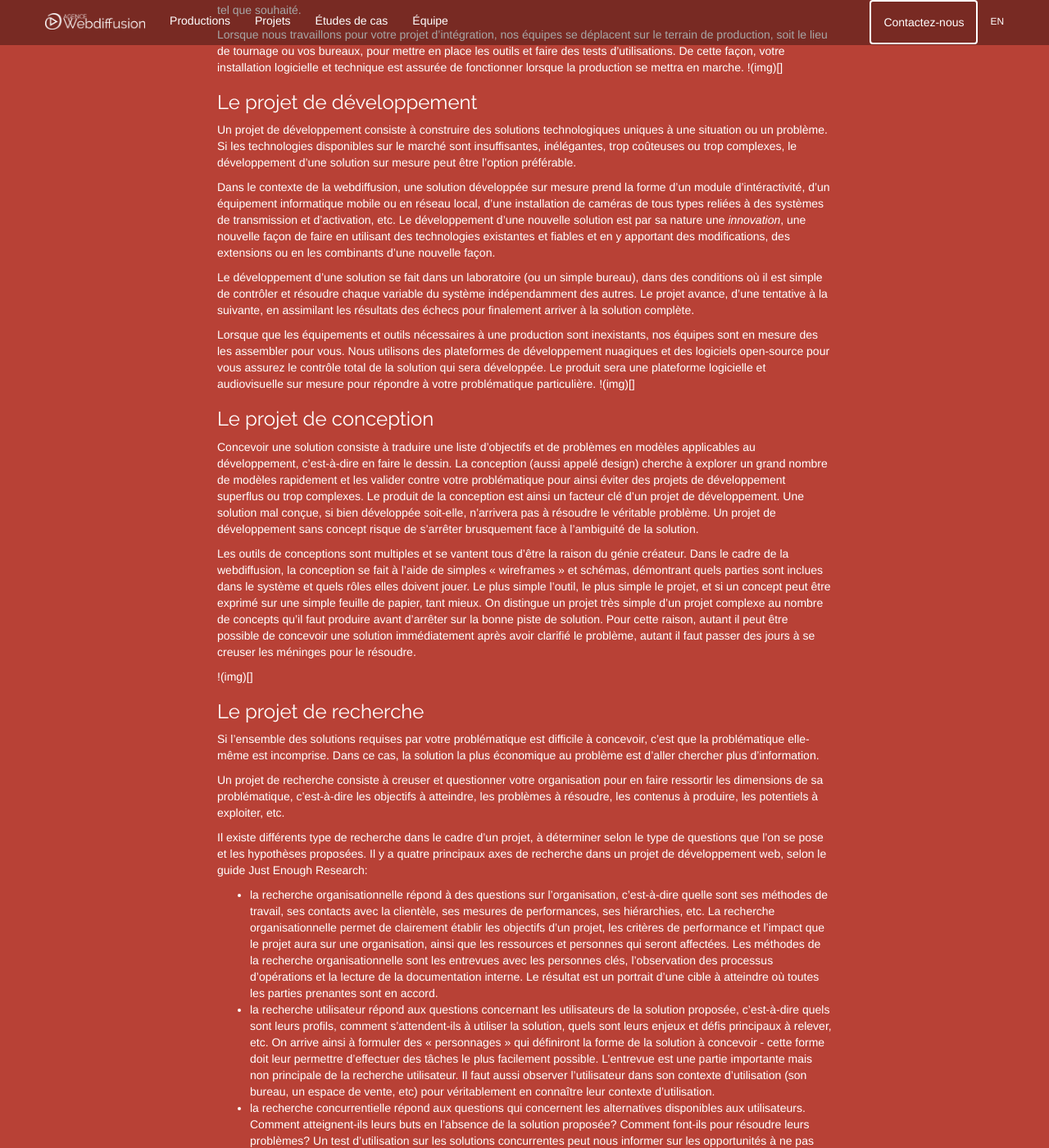
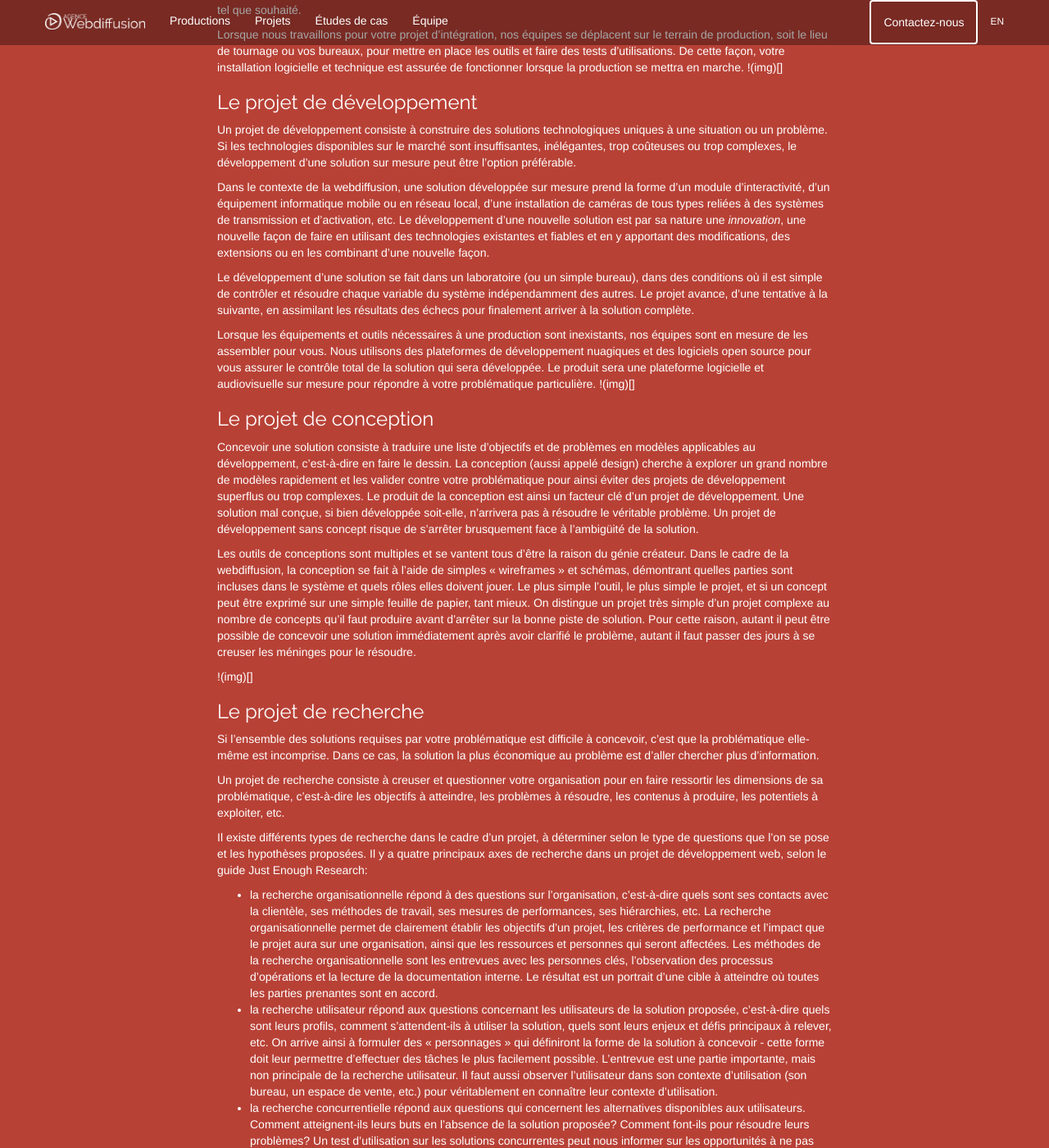
Before and after one commit to agencewebdiffusion/agencewebdiffusion.github.io, a Jekyll site: the page built from projet.md, in a window 1280 px wide and 1400 px high, scrolled down 844 px. Shown: the whole window at 82% size. Built offline with Jekyll 4.4.1, drawn with Linux system fonts in a browser that asks for light colours; nearby versions of some CDN libraries; some of the changed text lies outside the part shown.

Commit message:
Correction de l'orthographe de la page projet

```diff
--- a/projet.md
+++ b/projet.md
@@ -33,18 +33,18 @@ Lorsque nous travaillons pour votre projet d’intégration, nos équipes se dé
 
 Un projet de développement consiste à construire des solutions technologiques uniques à une situation ou un problème. Si les technologies disponibles sur le marché sont insuffisantes, inélégantes, trop coûteuses ou trop complexes, le développement d’une solution sur mesure peut être l’option préférable.
 
-Dans le contexte de la webdiffusion, une solution développée sur mesure prend la forme d’un module d’intéractivité, d’un équipement informatique mobile ou en réseau local, d’une installation de caméras de tous types reliées à des systèmes de transmission et d’activation, etc. Le développement d’une nouvelle solution est par sa nature une *innovation*, une nouvelle façon de faire en utilisant des technologies existantes et fiables et en y apportant des modifications, des extensions ou en les combinants d’une nouvelle façon.
+Dans le contexte de la webdiffusion, une solution développée sur mesure prend la forme d’un module d’interactivité, d’un équipement informatique mobile ou en réseau local, d’une installation de caméras de tous types reliées à des systèmes de transmission et d’activation, etc. Le développement d’une nouvelle solution est par sa nature une *innovation*, une nouvelle façon de faire en utilisant des technologies existantes et fiables et en y apportant des modifications, des extensions ou en les combinant d’une nouvelle façon.
 
 Le développement d’une solution se fait dans un laboratoire (ou un simple bureau), dans des conditions où il est simple de contrôler et résoudre chaque variable du système indépendamment des autres. Le projet avance, d’une tentative à la suivante, en assimilant les résultats des échecs pour finalement arriver à la solution complète.
 
-Lorsque que les équipements et outils nécessaires à une production sont inexistants, nos équipes sont en mesure des les assembler pour vous. Nous utilisons des plateformes de développement nuagiques et des logiciels open-source pour vous assurez le contrôle total de la solution qui sera développée. Le produit sera une plateforme logicielle et audiovisuelle sur mesure pour répondre à votre problématique particulière.
+Lorsque les équipements et outils nécessaires à une production sont inexistants, nos équipes sont en mesure de les assembler pour vous. Nous utilisons des plateformes de développement nuagiques et des logiciels open source pour vous assurer le contrôle total de la solution qui sera développée. Le produit sera une plateforme logicielle et audiovisuelle sur mesure pour répondre à votre problématique particulière.
 !(img)[]
 
 ### Le projet de conception
 
-Concevoir une solution consiste à traduire une liste d’objectifs et de problèmes en modèles applicables au développement, c’est-à-dire en faire le dessin. La conception (aussi appelé design) cherche à explorer un grand nombre de modèles rapidement et les valider contre votre problématique pour ainsi éviter des projets de développement superflus ou trop complexes. Le produit de la conception est ainsi un facteur clé d’un projet de développement. Une solution mal conçue, si bien développée soit-elle, n’arrivera pas à résoudre le véritable problème. Un projet de développement sans concept risque de s’arrêter brusquement face à l’ambiguité de la solution.
+Concevoir une solution consiste à traduire une liste d’objectifs et de problèmes en modèles applicables au développement, c’est-à-dire en faire le dessin. La conception (aussi appelé design) cherche à explorer un grand nombre de modèles rapidement et les valider contre votre problématique pour ainsi éviter des projets de développement superflus ou trop complexes. Le produit de la conception est ainsi un facteur clé d’un projet de développement. Une solution mal conçue, si bien développée soit-elle, n’arrivera pas à résoudre le véritable problème. Un projet de développement sans concept risque de s’arrêter brusquement face à l’ambigüité de la solution.
 
-Les outils de conceptions sont multiples et se vantent tous d’être la raison du génie créateur. Dans le cadre de la webdiffusion, la conception se fait à l’aide de simples « wireframes » et schémas, démontrant quels parties sont inclues dans le système et quels rôles elles doivent jouer. Le plus simple l’outil, le plus simple le projet, et si un concept peut être exprimé sur une simple feuille de papier, tant mieux. On distingue un projet très simple d’un projet complexe au nombre de concepts qu’il faut produire avant d’arrêter sur la bonne piste de solution. Pour cette raison, autant il peut être possible de concevoir une solution immédiatement après avoir clarifié le problème, autant il faut passer des jours à se creuser les méninges pour le résoudre.
+Les outils de conceptions sont multiples et se vantent tous d’être la raison du génie créateur. Dans le cadre de la webdiffusion, la conception se fait à l’aide de simples « wireframes » et schémas, démontrant quelles parties sont incluses dans le système et quels rôles elles doivent jouer. Le plus simple l’outil, le plus simple le projet, et si un concept peut être exprimé sur une simple feuille de papier, tant mieux. On distingue un projet très simple d’un projet complexe au nombre de concepts qu’il faut produire avant d’arrêter sur la bonne piste de solution. Pour cette raison, autant il peut être possible de concevoir une solution immédiatement après avoir clarifié le problème, autant il faut passer des jours à se creuser les méninges pour le résoudre.
 
 !(img)[]
 
@@ -54,14 +54,14 @@ Si l’ensemble des solutions requises par votre problématique est difficile à
 
 Un projet de recherche consiste à creuser et questionner votre organisation pour en faire ressortir les dimensions de sa problématique, c’est-à-dire les objectifs à atteindre, les problèmes à résoudre, les contenus à produire, les potentiels à exploiter, etc.
 
-Il existe différents type de recherche dans le cadre d'un projet, à déterminer selon le type de questions que l’on se pose et les hypothèses proposées. Il y a quatre principaux axes de recherche dans un projet de développement web, selon le guide [Just Enough Research](http://www.abookapart.com/products/just-enough-research):
+Il existe différents types de recherche dans le cadre d'un projet, à déterminer selon le type de questions que l’on se pose et les hypothèses proposées. Il y a quatre principaux axes de recherche dans un projet de développement web, selon le guide [Just Enough Research](http://www.abookapart.com/products/just-enough-research):
 
-- la recherche organisationnelle répond à des questions sur l’organisation, c’est-à-dire quelle sont ses méthodes de travail, ses contacts avec la clientèle, ses mesures de performances, ses hiérarchies, etc. La recherche organisationnelle permet de clairement établir  les objectifs d’un projet, les critères de performance et l’impact que le projet aura sur une organisation, ainsi que les ressources et personnes qui seront affectées.
+- la recherche organisationnelle répond à des questions sur l’organisation, c’est-à-dire quels sont ses contacts avec la clientèle, ses méthodes de travail, ses mesures de performances, ses hiérarchies, etc. La recherche organisationnelle permet de clairement établir  les objectifs d’un projet, les critères de performance et l’impact que le projet aura sur une organisation, ainsi que les ressources et personnes qui seront affectées.
   Les méthodes de la recherche organisationnelle sont les entrevues avec les personnes clés, l’observation des processus d’opérations et la lecture de la documentation interne. Le résultat est un portrait d’une cible à atteindre où toutes les parties prenantes sont en accord.
 - la recherche utilisateur répond aux questions concernant les utilisateurs de la solution proposée, c’est-à-dire quels sont leurs profils, comment s’attendent-ils à utiliser la solution, quels sont leurs enjeux et défis principaux à relever, etc. On arrive ainsi à formuler des « personnages » qui définiront la forme de la solution à concevoir - cette forme doit leur permettre d’effectuer des tâches le plus facilement possible.
-  L’entrevue est une partie importante mais non principale de la recherche utilisateur. Il faut aussi observer l’utilisateur dans son contexte d’utilisation (son bureau, un espace de vente, etc) pour véritablement en connaître leur contexte d’utilisation.
+  L’entrevue est une partie importante, mais non principale de la recherche utilisateur. Il faut aussi observer l’utilisateur dans son contexte d’utilisation (son bureau, un espace de vente, etc.) pour véritablement en connaître leur contexte d’utilisation.
 - la recherche concurrentielle répond aux questions qui concernent les alternatives disponibles aux utilisateurs. Comment atteignent-ils leurs buts en l’absence de la solution proposée? Comment font-ils pour résoudre leurs problèmes? Un test d’utilisation sur les solutions concurrentes peut nous informer sur les opportunités à ne pas manquer et les erreurs à éviter dans notre nouvelle solution.
-- la recherche évaluative répond aux questions qui concerne les solutions déjà en place. Atteignent-elles réellement les ojectifs à remplir? En plus des méthodes analytiques (statistiques de visites, tests divisés), l’observation des utilisateurs dans leur utilisation permet de valider si la solution est performante et d’identifier où se trouvent toujours les lacunes à combler. On peut de cette façon prioritiser les améliorations à apporter de la plus bénéfique à la moindre, et améliorer la performance de la solution à un plus grand rythme.
+- la recherche évaluative répond aux questions qui concernent les solutions déjà en place. Atteignent-elles réellement les objectifs à remplir? En plus des méthodes analytiques (statistiques de visites, tests divisés), l’observation des utilisateurs dans leur utilisation permet de valider si la solution est performante et d’identifier où se trouvent toujours les lacunes à combler. On peut de cette façon prioriser les améliorations à apporter de la plus bénéfique à la moindre, et améliorer la performance de la solution à un plus grand rythme.
 
 !(img)[]
 
```
Also changed, not shown: other parts of projet.md (+13 -13 lines).
